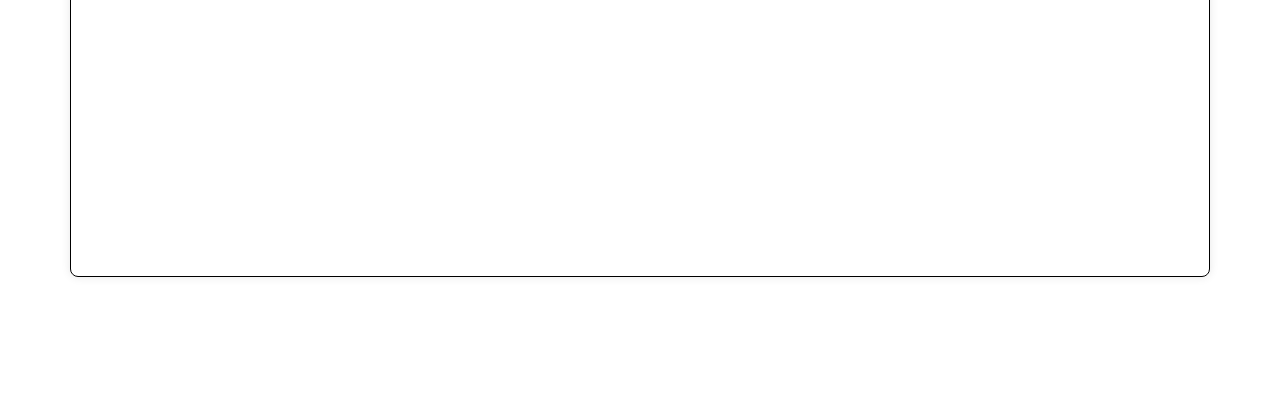
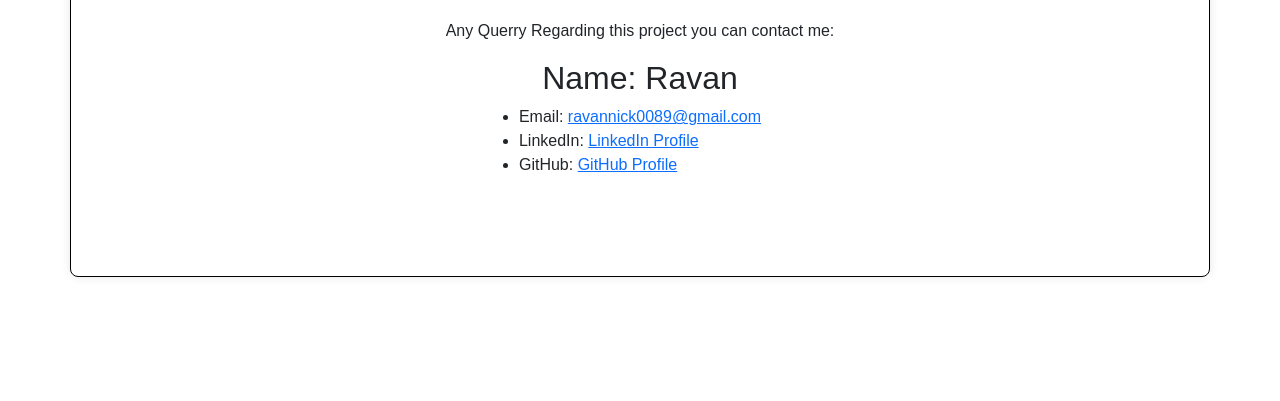
Before and after one commit to nikhildubey-23/ravanwithdjango, a Django app: page /reachout/ in a window 1280 px wide. Shown: the part 399-800 px from the top of the page. Run offline with Django 5.2, Linux system fonts and the light colour scheme; some libraries are stand-ins or nearby versions.

Commit message:
Update reachout.html

```diff
--- a/myapp/templates/reachout.html
+++ b/myapp/templates/reachout.html
@@ -220,9 +220,11 @@
           </nav>
     </div>
     <div class="main-container">
-        <div class="container">
+        <div class="container" style="display: flex; flex-direction: column; align-items: center;">
             <h1>Reach Out</h1>
-            <p>If you have any questions or need further assistance, feel free to reach out to me through the following channels:</p>
+            <img src="https://avatars.githubusercontent.com/u/123150280?v=4" style="width: 200px; height: 200px; border-radius: 50%; margin: 20px;">
+            <p>Any Querry Regarding this project you can contact me:</p>
+            <h2>Name: Ravan</h2>
             <ul>
                 <li>Email: <a href="ravannick0089@gmail.com">ravannick0089@gmail.com</a></li>
                 <li>LinkedIn: <a href="https://www.linkedin.com/in/nikhil-dubey-946b35243/" target="_blank">LinkedIn Profile</a></li>
```
